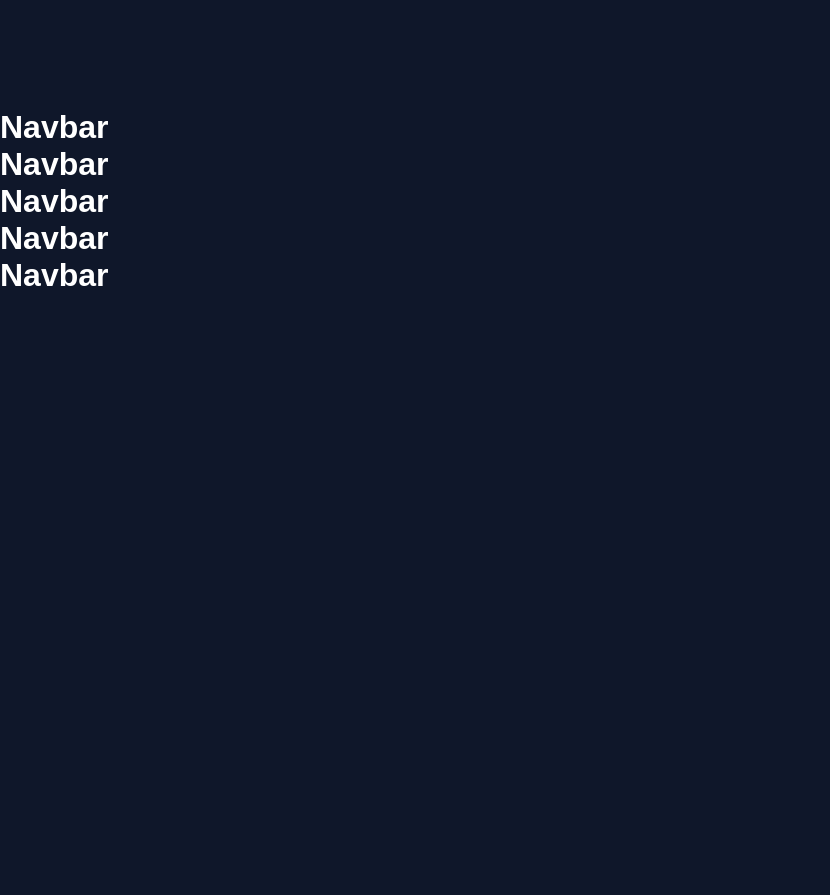
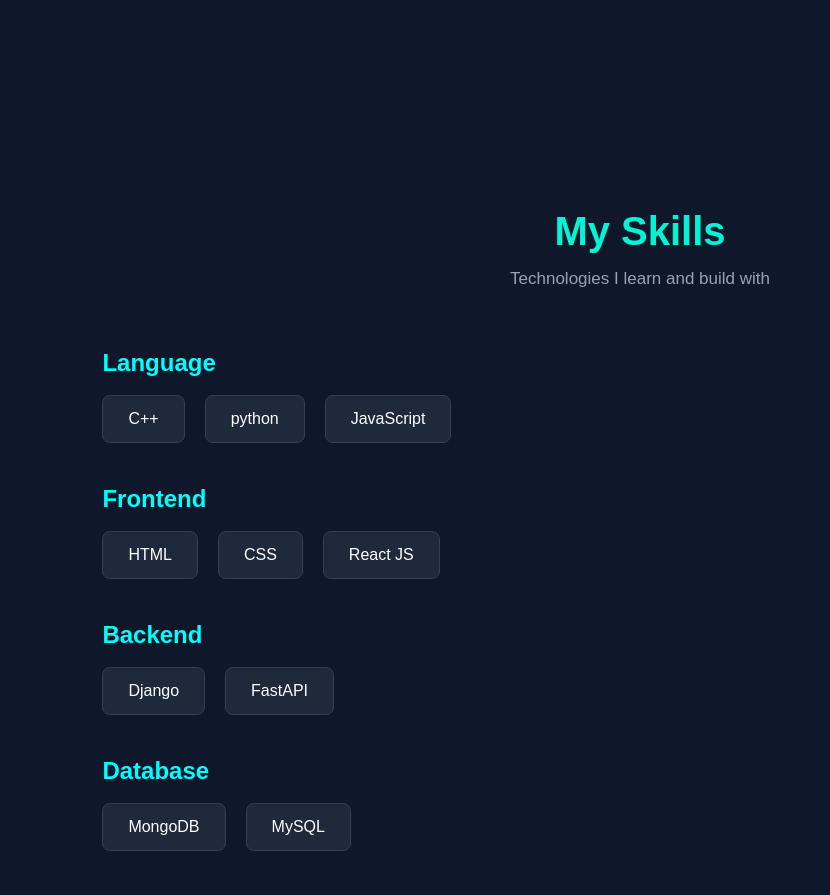
Before and after one commit to Ritik-ai-engg/Ritik-dev-portfolio, a React (Vite) app in the folder my-portfolio/: page / in a window 1280 px wide. Shown: the part 1889-2784 px from the top of the page, without its empty margins (0-830 px from the left). Before the commit the page ends 2183 px from the top, so only its background shows below. Built offline with nearby package versions, Linux system fonts and the light colour scheme.

Commit message:
update skill section and mobile navbar responsive design

```diff
--- a/my-portfolio/src/components/Navbar.jsx
+++ b/my-portfolio/src/components/Navbar.jsx
@@ -3,7 +3,7 @@
     return (
         <nav>
             <div className="logo">
-                Ritik
+               <h2>Ritik</h2>
             </div>
             <ul className="nav-links">
                 <li><a href="#home">Home</a></li>
--- a/my-portfolio/src/components/Skills.jsx
+++ b/my-portfolio/src/components/Skills.jsx
@@ -1,4 +1,54 @@
-function Navbar(){
-    return <h1>Navbar</h1>
+import "../css/skills.css";
+const skillCategories=[
+    {
+        title:"Language",
+        skills:["C++","python","JavaScript"],
+    },
+    {
+        title:"Frontend",
+        skills:["HTML","CSS","React JS"],
+    },
+    {
+       title:"Backend",
+       skills:["Django","FastAPI"] ,
+    },
+    {
+       title:"Database",
+       skills:["MongoDB","MySQL"],
+    },
+    {
+       title:"Soft Skill",
+       skills:["Communication","Problem Solving","Team Collaboration","Adaptability","Time Management"],
+    },
+    {
+       title:"Tools",
+       skills:["Git","GitHub","VS Code"],
+    },
+
+];
+function Skills(){
+    return(
+        <section className="skills" id="skills">
+            <h2>My Skills</h2>
+            <p className="skills-subtitle">
+                Technologies I learn and build with
+            </p>
+            <div className="skills-container">
+                {skillCategories.map((category)=>(
+                    <div className="skills-category" key={category.title}>
+                        <h3>{category.title}</h3>
+                        <div className="skill-list">
+                            {category.skills.map((skill)=>(
+                                <div className="skill-card" key={skill}>
+                                    {skill}
+                                </div>
+                            ))}
+                        </div>
+                    </div>
+                ))}
+                </div>
+        </section>
+
+    );
 }
-export default Navbar;
+export default Skills;
--- a/my-portfolio/src/css/hero.css
+++ b/my-portfolio/src/css/hero.css
@@ -26,7 +26,7 @@
 }
 .hero-discription{
    line-height: 1.6;
-   max-width: 500px0;
+   max-width: 500px;
 }
 .hero-buttons{
    display: flex;
@@ -61,3 +61,43 @@
    display: block;
    border-radius: 50%;
 }
+@media(max-width:768px){
+   .hero{
+      min-height: 100vh;
+      padding: 90px 8% 50px;
+      flex-direction: column;
+      justify-content: center;
+      text-align: center;
+      gap: 50px;
+   }
+   .hero-left{
+      align-items: center;
+      gap: 12px;
+   }
+   .hero-greeting{
+      font-size: 18px;
+   }
+   .hero-name{
+      font-size: 30px;
+   }
+   .hero-roll{
+      font-size: 30px;
+   }
+   .hero-discription{
+      max-width: 100%;
+      font-size: 15px;
+      line-height: 1.6;
+   }
+   .hero-buttons{
+      justify-content: center;
+      gap: 15px;
+      margin-top: 10px;
+   }
+   .hero-right{
+      flex: none;
+   }
+   .profile-image{
+      width: 260px;
+      height: 260px;
+   }
+}
--- a/my-portfolio/src/css/navbar.css
+++ b/my-portfolio/src/css/navbar.css
@@ -13,8 +13,13 @@
     z-index: 1000;
 }
 .logo h2{
+    color: #00f5d4;
     font-size: 28px;
     font-weight:bold;
+    transition: transform 0.8s ease;
+}
+.logo h2:hover{
+     transform: scale(1.15);
 }
 .nav-links{
     display: flex;
@@ -58,3 +63,38 @@
 .nav-links a:hover::after {
   width: 100%;
 }
+@media(max-width:768px){
+    nav{
+        padding: 0 25px;
+        height: 65px;
+    }
+    logo h2{
+        font-size: 24px;
+    }
+    .nav-links{
+        gap: 18px;
+    }
+}@media (max-width: 450px) {
+
+    nav {
+        padding: 0 15px;
+        height: 55px;
+    }
+
+    .logo h2 {
+        font-size: 20px;
+    }
+
+    .nav-links {
+        gap: 8px;
+    }
+
+    .nav-links a {
+        font-size: 12px;
+    }
+
+    .nav-links a::after {
+        height: 2px;
+        bottom: -4px;
+    }
+}
--- a/my-portfolio/src/css/skills.css
+++ b/my-portfolio/src/css/skills.css
@@ -0,0 +1,71 @@
+.skills{
+    min-height: 100vh;
+    padding: 100px 8% 8px;
+    background-color: #0f172a;
+    color: white;
+}
+.skills h2{
+    color: #00f5d4;
+    text-align: center;
+    font-size: 40px;
+    margin-bottom: 15px;
+}
+.skills-subtitle{
+    text-align: center;
+    color: #94a3b8;
+    font-size: 17px;
+    margin-bottom: 60px;
+}
+.skills-container{
+    max-width: 1100px;
+    margin: 0 auto;
+}
+.skills-category{
+    margin-bottom: 42px;
+}
+.skills-category h3{
+    font-size: 24px;
+    color: cyan;
+    margin-bottom: 18px;
+}
+.skill-list{
+    display: flex;
+    gap: 20px;
+    flex-wrap: wrap;
+}
+.skill-card{
+    padding:14px 25px;
+    border: 1px solid #334155;
+    border-radius: 8px;
+    color: white;
+    background: #1e293b;
+    font-size: 16px;
+    transition: 1s ease;
+}
+.skill-card:hover{
+    border-color: #00f5d4;
+    box-shadow: 0 0 20px rgba(0,245,212,0.3);
+    transform: translateX(-8px);
+}
+@media(max-width:768px){
+    .skills{
+        padding: 80px 8% 60px;
+    }
+    .skills h2{
+        font-size: 34px;
+    }
+    .skills-subtitle{
+        font-size: 15px;
+        margin-bottom: 45px;
+    }
+    .skills-category h3{
+        font-size: 21px;
+    }
+    .skill-list{
+        gap: 15px;
+    }
+    .skill-card{
+        padding: 12px 20px;
+        font-size: 15px;
+    }
+}
```
Also changed, not shown: my-portfolio/src/App.jsx (line endings or trailing spaces).
